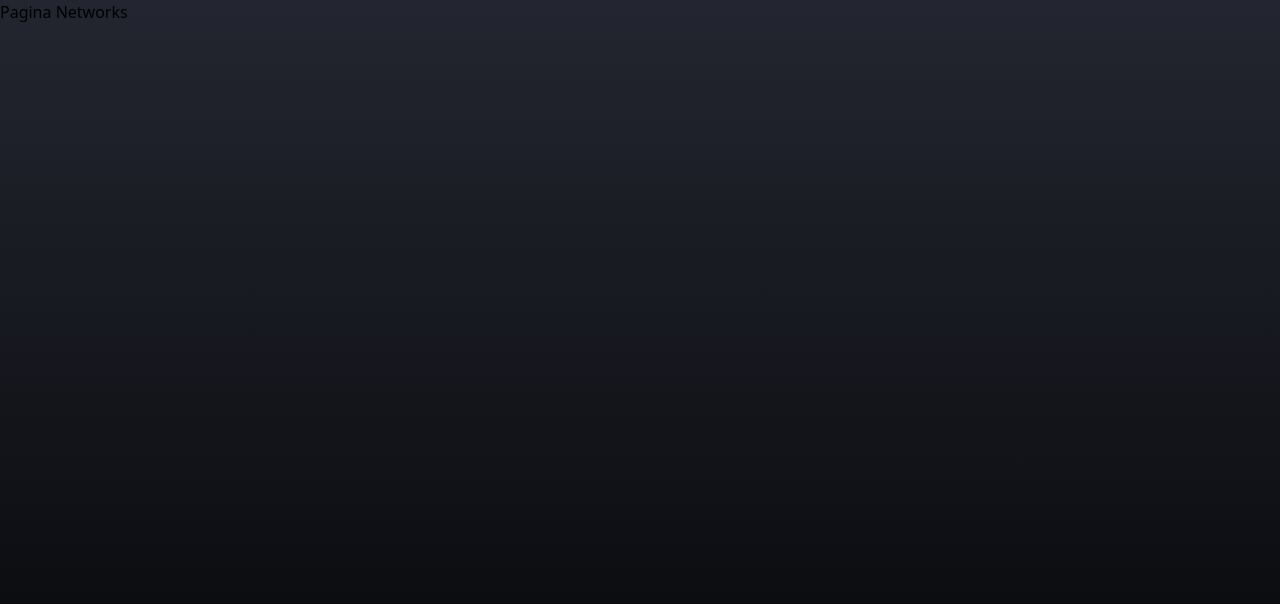
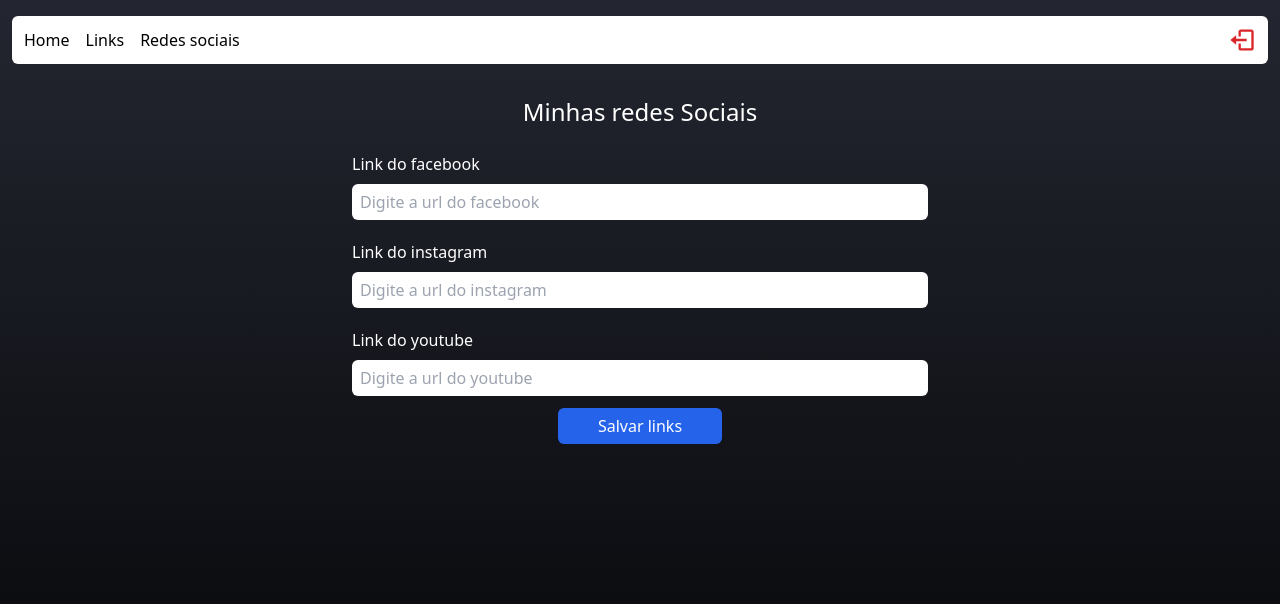
Before and after one commit to sheroques/Linktree, a React (Vite) app: page /admin/social in a window 1280 px wide. Shown: the top 604 px of the page. Built offline with nearby package versions, Linux system fonts and the light colour scheme; no server answers; sample sign-in values are in the browser's storage.

Commit message:
implementação de pagina de rede social

```diff
--- a/src/pages/admin/index.tsx
+++ b/src/pages/admin/index.tsx
@@ -68,7 +68,10 @@ export function Admin(){
             console.log("Erro ao cadastrar" + error)
         })
     }
-    //7:23
+    async function handleDeleteLink(id: string){
+            const docRef = doc(db, "links", id)
+            await deleteDoc(docRef)
+        }
 
     return(
         <div className="flex items-center flex-col min-h-screen pb-7 px-2">
@@ -104,7 +107,8 @@ export function Admin(){
                 <article key={Link.id} className='flex items-center justify-between max-w-xl rounded py-5 px-10 mb-2' style={{backgroundColor: Link.bg, color:Link.color}}>
                 <p>{Link.name}</p>
             <div>
-                <button className='border border-dashed py-1 px-2 rounded ml-4 bg-black' ><FiTrash size={18} color="#fff"/> </button>
+
+                <button onClick={()=> handleDeleteLink(Link.id)} className='border border-dashed py-1 px-2 rounded ml-4 bg-black' ><FiTrash size={18} color="#fff"/> </button>
             </div>
             </article>
             ))}
--- a/src/pages/networks/index.tsx
+++ b/src/pages/networks/index.tsx
@@ -1,7 +1,45 @@
+import { Header } from "../../components/Header";
+import {FormEvent, useState} from 'react'
+import { Input } from "../../components/input";
+import {db} from "../../services/firebaseConnection"
+import {setDoc, addDoc, getDoc, doc} from 'firebase/firestore'
+
+
 export function Networks(){
+    const [facebook, setFacebook] = useState("")
+    const [instagram, setInstagram] = useState("")
+    const [youtube, setYoutube] = useState("")
+    function handleRegister(e: FormEvent){
+        e.preventDefault();
+        setDoc(doc(db,"social", "link"),{
+            facebook: facebook,
+            instagram: instagram,
+            youtube:youtube
+        })
+        .then(()=>{
+            console.log ("Cadastrado com sucesso")
+        })
+        .catch((error)=>{
+            console.log ("Erro ao salvar" + error)
+        })
+    }
     return(
-        <div>
-            <h1> Pagina Networks</h1>
+        <div className="flex items-center flex-col min-h-screen pb-7 px-2">
+           <Header/>
+           <h1 className="text-white text-2xl font-medium mt-8 mb-4">Minhas redes Sociais</h1>
+
+           <form className="flex flex-col max-w-xl w-full" onSubmit={handleRegister}>
+           <label className="text-white font-medium mt-2 mb-2">Link do facebook </label>
+           <Input type= "url" placeholder="Digite a url do facebook" value={facebook} onChange={(e)=>setFacebook(e.target.value)}/>
+
+           <label className="text-white font-medium mt-2 mb-2">Link do instagram</label>
+            <Input type= "url" placeholder="Digite a url do instagram" value={instagram} onChange={(e)=>setInstagram(e.target.value)}/>
+
+            <label className="text-white font-medium mt-2 mb-2">Link do youtube</label>
+            <Input type= "url" placeholder="Digite a url do youtube" value={youtube} onChange={(e)=>setYoutube(e.target.value)}/>
+           </form>
+
+           <button type = "submit" className="text-white px-10 bg-blue-600 h-9 rounded-md items-center justify-center flex mb-7 font-medium">Salvar links</button>
         </div>
     )
 }
```
